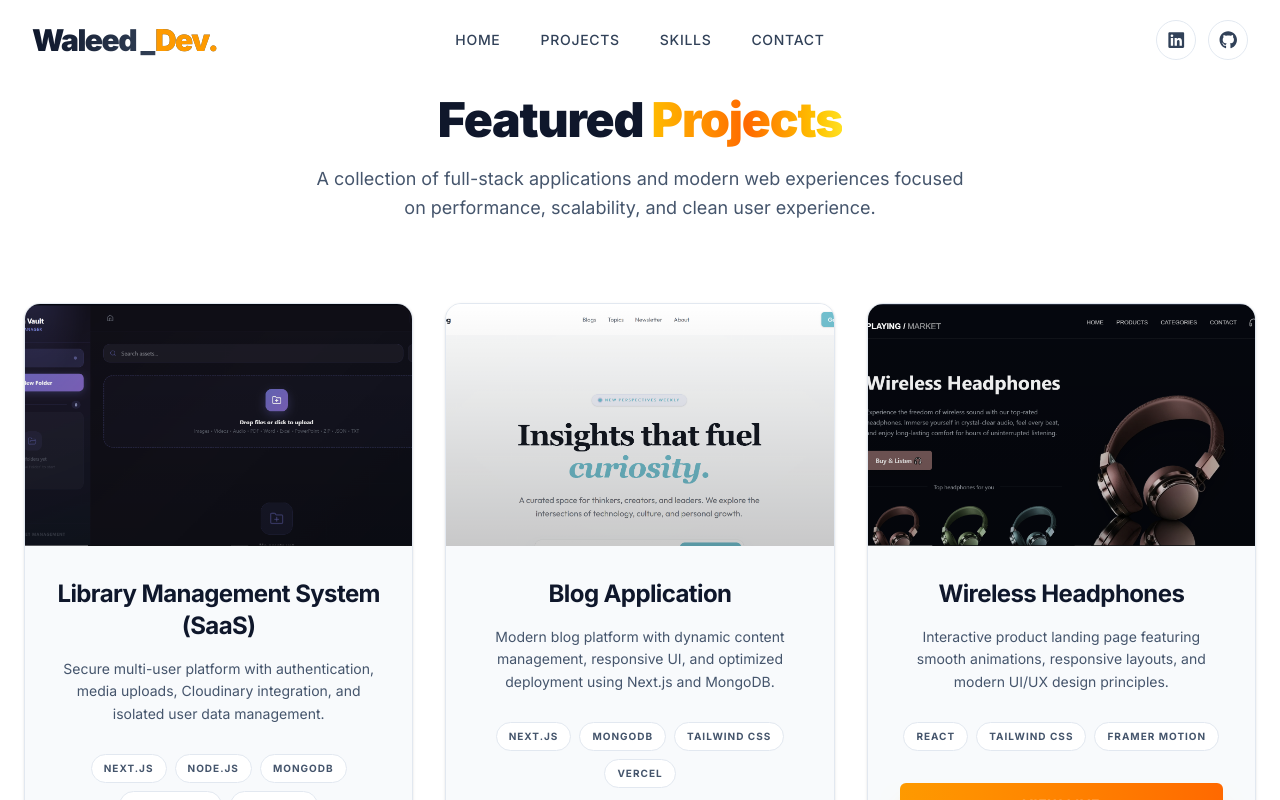
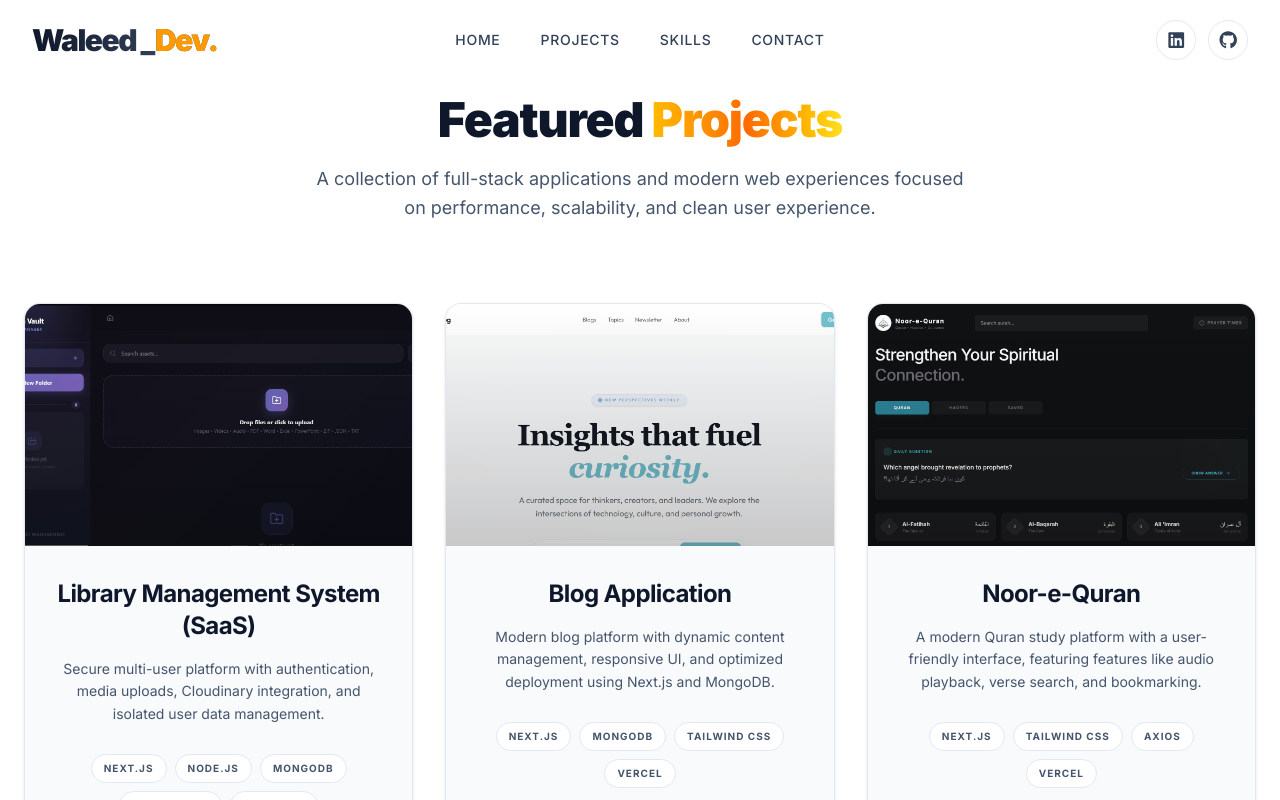
Before and after one commit to waleedtechdev09-glitch/Portfolio, a Next.js app: page /projects in a window 1280 px wide. Shown: the top 800 px of the page. Built offline with nearby package versions, Linux system fonts and the light colour scheme.

Commit message:
Refactor code structure for improved readability and maintainability

```diff
--- a/app/globals.css
+++ b/app/globals.css
@@ -1 +1,11 @@
 @import "tailwindcss";
+
+html,
+body {
+  background: #000;
+  color: #f8fafc;
+}
+
+body {
+  min-height: 100vh;
+}
--- a/app/layout.tsx
+++ b/app/layout.tsx
@@ -2,9 +2,7 @@
 import type { Metadata } from "next";
 import { Inter } from "next/font/google";
 import "./globals.css";
-import { ThemeProvider } from "@/components/ThemeProvider";
 import Navbar from "@/components/Navbar";
-import Footer from "@/components/Footer";
 
 const inter = Inter({ subsets: ["latin"] });
 
@@ -23,14 +21,12 @@ export default function RootLayout({
   children: React.ReactNode;
 }) {
   return (
-    <html lang="en" suppressHydrationWarning>
+    <html lang="en" className="dark" suppressHydrationWarning>
       <body
-        className={`${inter.className} bg-white dark:bg-black transition-colors duration-300 antialiased`}
+        className={`${inter.className} min-h-screen bg-black text-slate-100 transition-colors duration-300 antialiased`}
       >
-        <ThemeProvider attribute="class" defaultTheme="system" enableSystem>
-          <Navbar />
-          <main>{children}</main>
-        </ThemeProvider>
+        <Navbar />
+        <main className="min-h-screen">{children}</main>
       </body>
     </html>
   );
--- a/app/page.tsx
+++ b/app/page.tsx
@@ -1,9 +1,4 @@
-import Contact from "@/components/Contact";
-import Footer from "@/components/Footer";
 import Hero from "@/components/HeroSection";
-import Navbar from "@/components/Navbar";
-import Projects from "@/components/ProjectSection";
-import TechStack from "@/components/TechStack";
 import React from "react";
 
 const Home = () => {
--- a/components/Contact.tsx
+++ b/components/Contact.tsx
@@ -45,7 +45,7 @@ const Contact = () => {
   return (
     <section
       id="contact"
-      className="py-24 h-screen mt-22 bg-slate-50 dark:bg-black relative overflow-hidden"
+      className="py-24  mt-22 bg-slate-50 dark:bg-black relative overflow-hidden"
     >
       {/* Background Decorative Glow */}
       <div className="absolute top-1/2 left-1/2 -translate-x-1/2 -translate-y-1/2 w-[500px] h-[500px] bg-black blur-[120px] rounded-full pointer-events-none" />
@@ -60,14 +60,14 @@ const Contact = () => {
             transition={{ duration: 0.8 }}
           >
             <h2 className="text-5xl md:text-5xl font-black text-slate-900 dark:text-white leading-tight mb-6">
-              Let's build <br />
+              Let&apos;s build <br />
               <span className="text-amber-500 text-glow-sm">
                 something great.
               </span>
             </h2>
 
             <p className="text-slate-600 dark:text-slate-400 mb-10 text-xl max-w-md leading-relaxed">
-              I'm always open to discussing new projects, creative ideas or
+              I&apos;m always open to discussing new projects, creative ideas or
               opportunities to be part of your visions.
             </p>
           </motion.div>
--- a/components/HeroSection.tsx
+++ b/components/HeroSection.tsx
@@ -90,7 +90,7 @@ const Hero = () => {
         >
           {/* Heading */}
           <h1 className="text-5xl md:text-6xl font-black lg:mt-18 leading-[1.1] tracking-tight">
-            <span className="text-slate-900 dark:text-white">Hi, I'm </span>
+            <span className="text-slate-900 dark:text-white">Hi, I&apos;m </span>
 
             <span className="text-transparent bg-clip-text bg-gradient-to-r from-amber-400 via-orange-500 to-yellow-300 drop-shadow-[0_0_25px_rgba(251,191,36,0.5)]">
               Waleed Ahmad
--- a/components/Navbar.tsx
+++ b/components/Navbar.tsx
@@ -1,14 +1,11 @@
 "use client";
 
 import React, { useState, useEffect } from "react";
-import { useTheme } from "next-themes";
 import { motion, AnimatePresence } from "framer-motion";
 import { FontAwesomeIcon } from "@fortawesome/react-fontawesome";
 import {
   faBars,
   faXmark,
-  faMoon,
-  faSun,
 } from "@fortawesome/free-solid-svg-icons";
 import {
   faLinkedin,
@@ -19,18 +16,12 @@ import Link from "next/link";
 const Navbar = () => {
   const [isOpen, setIsOpen] = useState(false);
   const [scrolled, setScrolled] = useState(false);
-  const [mounted, setMounted] = useState(false);
-  const { theme, resolvedTheme, setTheme } = useTheme();
 
   useEffect(() => {
     const handleScroll = () => setScrolled(window.scrollY > 20);
 
     window.addEventListener("scroll", handleScroll);
     return () => window.removeEventListener("scroll", handleScroll);
-  }, []);
-
-  useEffect(() => {
-    setMounted(true);
   }, []);
 
   const navLinks = [
--- a/components/ProjectSection.tsx
+++ b/components/ProjectSection.tsx
@@ -38,6 +38,16 @@ const projects: Project[] = [
 
   {
     id: "3",
+    title: "Noor-e-Quran ",
+    description:
+      "A modern Quran study platform with a user-friendly interface, featuring features like audio playback, verse search, and bookmarking.",
+    image: "/roshan.png",
+    technologies: ["Next.js", "Tailwind CSS", "Axios", "Vercel"],
+
+    liveUrl: "https://roshan-noor-e-quran.vercel.app",
+  },
+  {
+    id: "4",
     title: "Wireless Headphones ",
     description:
       "Interactive product landing page featuring smooth animations, responsive layouts, and modern UI/UX design principles.",
@@ -47,7 +57,7 @@ const projects: Project[] = [
     liveUrl: "https://wireless-headphones-deployment.vercel.app",
   },
   {
-    id: "4",
+    id: "5",
     title: "Coders Coffee Shop",
     description:
       "Interactive product landing page featuring smooth animations, responsive layouts, and modern UI/UX design principles.",
--- a/components/TechStack.tsx
+++ b/components/TechStack.tsx
@@ -8,7 +8,6 @@ import {
   faDocker,
   faAws,
   faJs,
-  faPython,
   faTailwindCss,
   faDeploydog
 } from "@fortawesome/free-brands-svg-icons";
```
Also changed, not shown: components/ThemeProvider.tsx (+6 -1 lines), public/roshan.png (added).
